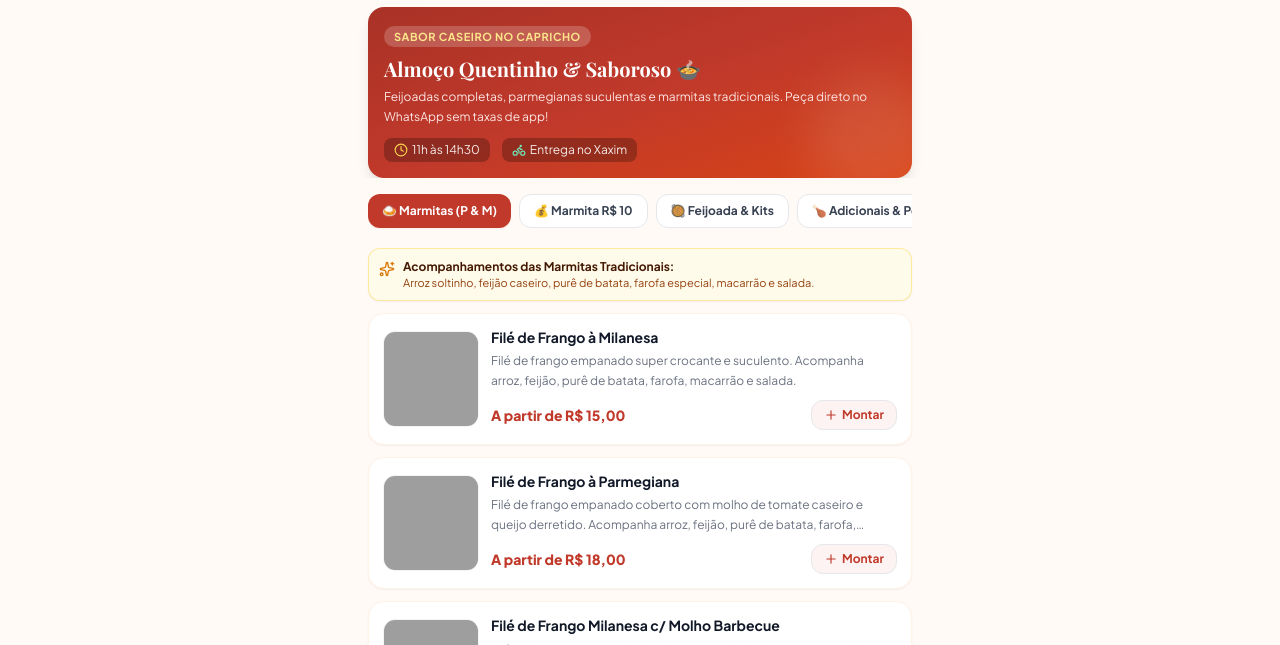
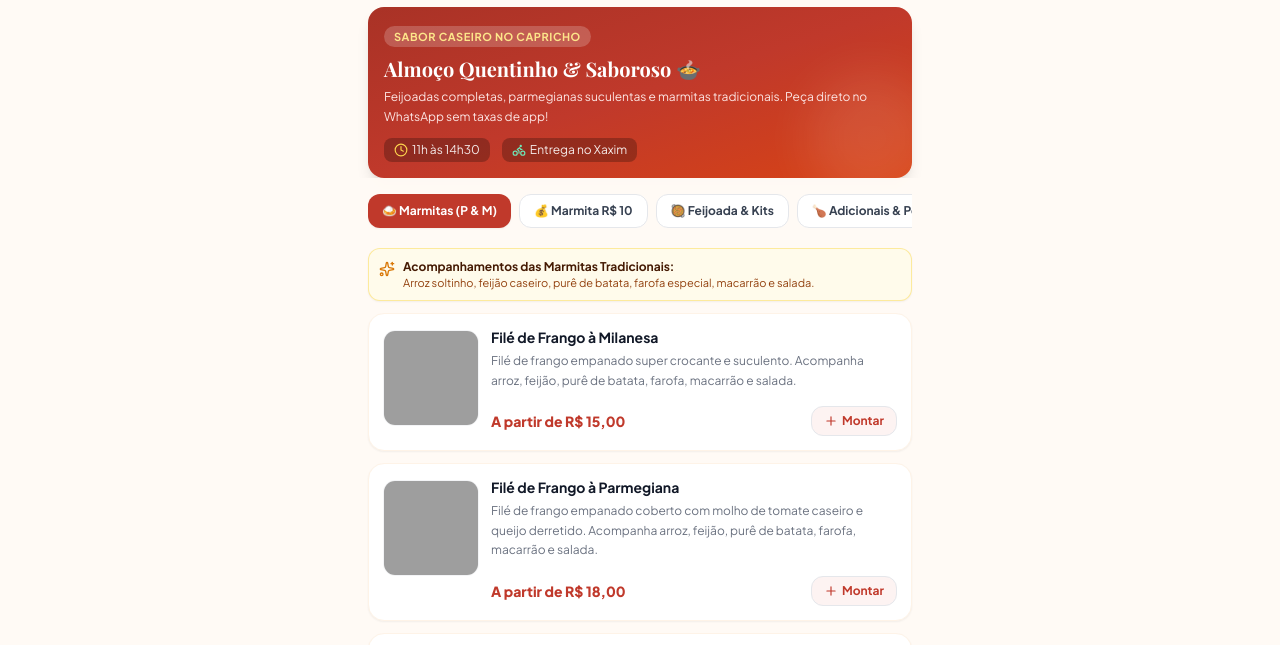
Before and after one commit to stamarus/marmitaria-quentinha, a plain HTML site: page index.html in a window 1280 px wide. Shown: the part 82-727 px from the top of the page. Drawn offline with nearby package versions, Linux system fonts and the light colour scheme; grey boxes are pictures that could not be loaded; a web font is replaced by a local one.

Commit message:
Show full description texts without line truncation

```diff
--- a/index.html
+++ b/index.html
@@ -586,7 +586,7 @@
 
       items.forEach(item => {
         const card = document.createElement('div');
-        card.className = 'bg-white rounded-2xl p-3.5 shadow-sm border border-warm-100 flex space-x-3 items-center hover:shadow-md transition';
+        card.className = 'bg-white rounded-2xl p-3.5 shadow-sm border border-warm-100 flex space-x-3 items-start hover:shadow-md transition';
 
         let priceFormatted = '';
         if (item.type === 'marmita_sizes') {
@@ -597,11 +597,13 @@
         }
 
         card.innerHTML = `
-          <img src="${item.image}" alt="${item.name}" class="w-24 h-24 rounded-xl object-cover border border-gray-100 flex-shrink-0">
-          <div class="flex-1 min-w-0">
-            <h3 class="font-bold text-gray-900 text-sm leading-snug">${item.name}</h3>
-            <p class="text-gray-500 text-xs mt-1 line-clamp-2 leading-relaxed">${item.description}</p>
-            <div class="flex items-center justify-between mt-2.5">
+          <img src="${item.image}" alt="${item.name}" class="w-24 h-24 rounded-xl object-cover border border-gray-100 flex-shrink-0 mt-0.5">
+          <div class="flex-1 min-w-0 flex flex-col justify-between min-h-[6rem]">
+            <div>
+              <h3 class="font-bold text-gray-900 text-sm leading-snug">${item.name}</h3>
+              <p class="text-gray-500 text-xs mt-1 leading-relaxed">${item.description}</p>
+            </div>
+            <div class="flex items-center justify-between mt-3 pt-1">
               <span class="font-extrabold text-brand-700 text-sm">${priceFormatted}</span>
               <button onclick="handleItemClick('${item.id}', '${currentCategory}')" class="bg-brand-50 hover:bg-brand-100 text-brand-700 font-bold px-3 py-1.5 rounded-xl text-xs flex items-center space-x-1 border border-brand-200/60 transition active:scale-95">
                 <i data-lucide="plus" class="w-3.5 h-3.5"></i>
```
